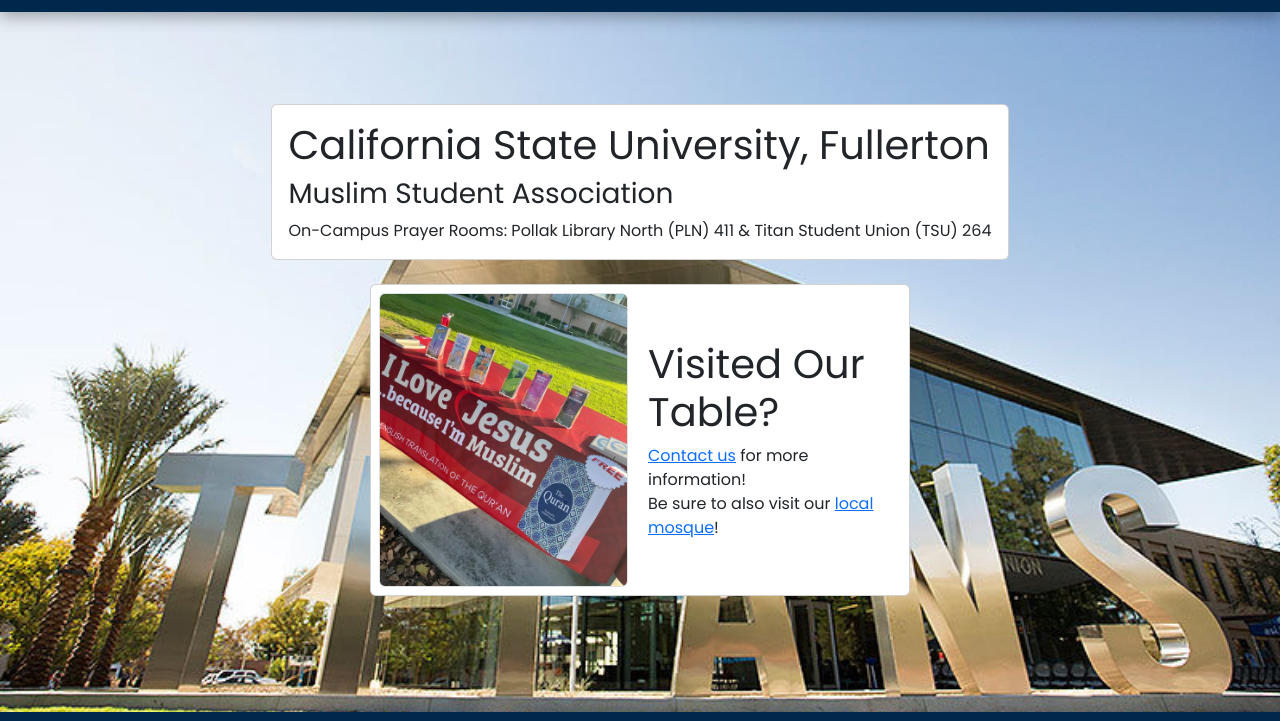
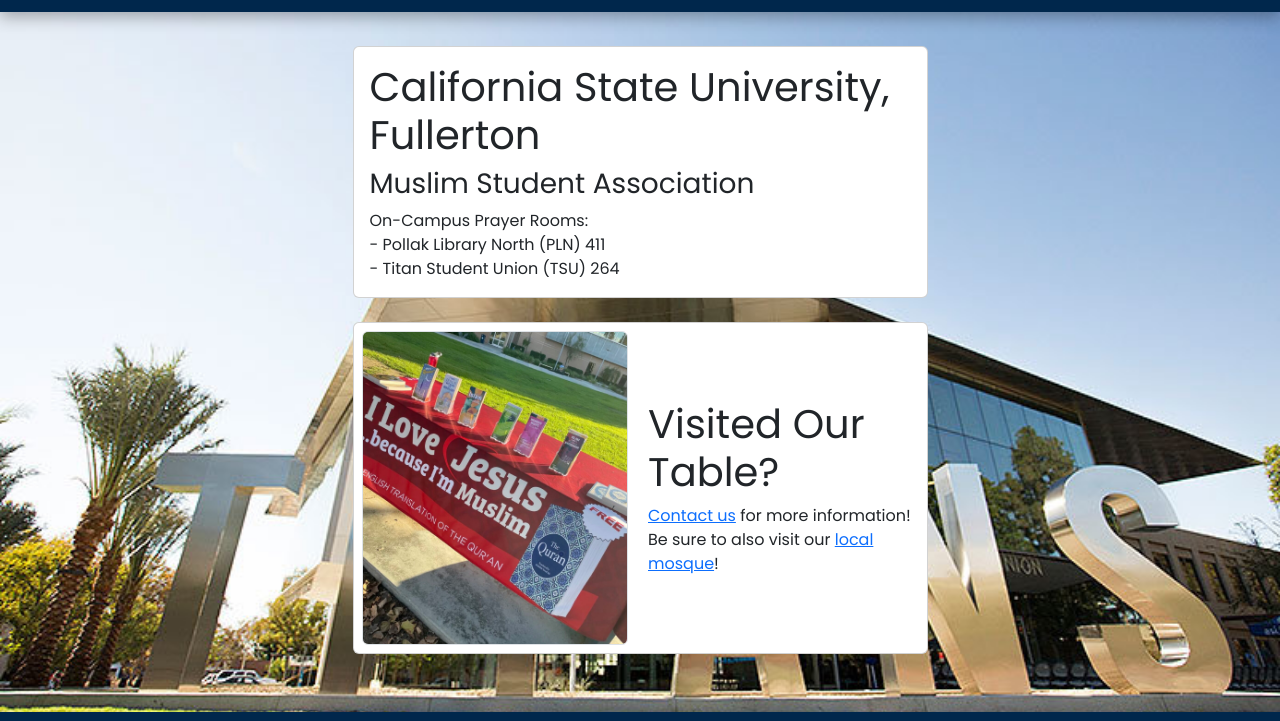
Before and after one commit to usmanqazi-csuf/msacsuf, a plain HTML site: page index.html in a window 1280 px wide. Shown: the part 106-827 px from the top of the page. Drawn offline with nearby package versions, Linux system fonts and the light colour scheme.

Commit message:
Improved cards

```diff
--- a/index.html
+++ b/index.html
@@ -28,18 +28,19 @@
     <!-- End of Navigation bar -->
 
     <section id="hero">
-        <div class="card" style="min-width: 350px;">
+        <div class="card" style="min-width: 350px; max-width: 575px;">
             <div class="card-body">
                 <h1 class="card-title">California State University, Fullerton</h1>
                 <h3 class="card-text">Muslim Student Association</h3>
                 <p class="card-text">
-                    On-Campus Prayer Rooms: Pollak Library North (PLN)
-                    411 & Titan Student Union (TSU) 264
+                    On-Campus Prayer Rooms:
+                    <br>- Pollak Library North (PLN) 411
+                    <br>- Titan Student Union (TSU) 264
                 </p>
             </div>
         </div>
 
-        <div class="card m-4" style="max-width: 540px; min-width: 350px;">
+        <div class="card m-4" style="min-width: 350px; max-width: 575px;">
             <div class="card-body row p-0 m-0">
                 <div class="col d-flex align-items-center justify-content-center p-2">
                     <img src="./img/dawah-table.jpg" class="img-thumbnail img-fluid rounded p-0" alt="Dawah Table">
```
